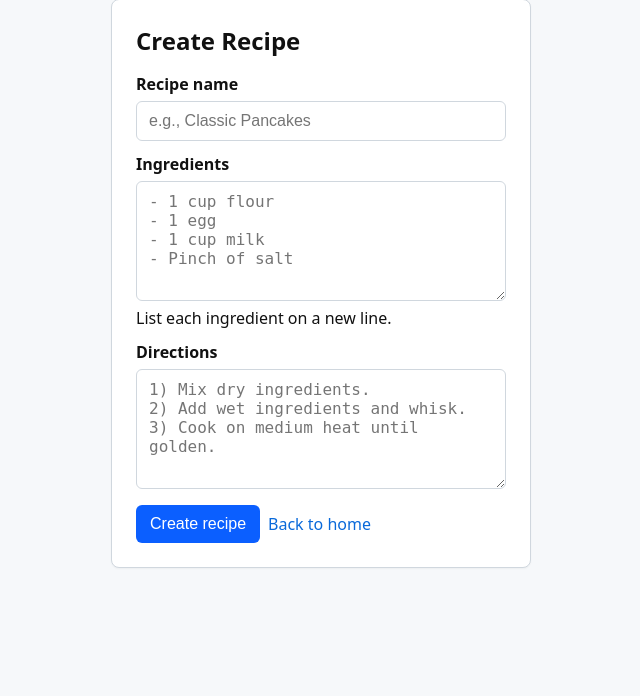
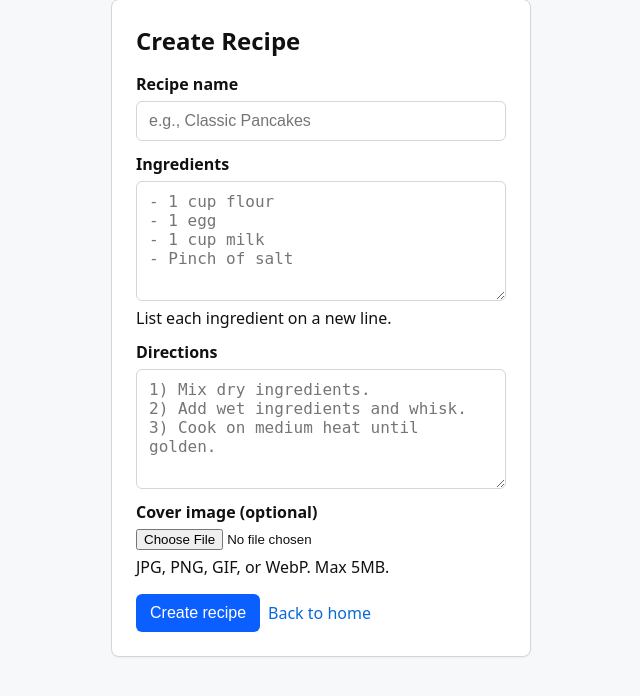
Before and after one commit to FenixHongell/UniAssigment-FoodRecipeApp, a Flask app: page /create_recipe in a window 1280 px wide. Shown: the part 41-737 px from the top of the page, without its empty margins (319-959 px from the left). Run offline with Flask 3, Linux system fonts and the light colour scheme; the visitor is signed in with stand-in values (Sample User, id 1).

Commit message:
Add cover image support for recipes
- Updated `createRecipe.html` form to accept optional cover image uploads (max 5MB, JPG/PNG/GIF/WebP).
- Created `recipe_images` table in the database to store cover images with MIME types.
- Enhanced `app.py` to handle image upload, validation, and storage during recipe creation.
- Implemented `/recipes/<recipe_id>/cover` route to serve recipe cover images.
- Updated `recipe.html` to display cover images if available.
- Added `.cover` and `.cover-image` styles to `recipe.css`.
- Increased `max-returns` in `.pylintrc` for improved compatibility.

```diff
--- a/app.py
+++ b/app.py
@@ -1,6 +1,6 @@
 import hashlib
 import secrets
-from flask import Flask, render_template, request, redirect, session, abort
+from flask import Flask, render_template, request, redirect, session, abort, make_response
 from helpers import execute_cmd, run_query, get_avg_rating, validate_credentials
 
 app = Flask(__name__)
@@ -115,6 +115,27 @@ def create_recipe():
         ingredients = request.form.get('ingredients')
         directions = request.form.get('directions')
 
+        # Save image if exists
+        file = request.files.get('cover')
+        image_bytes = None
+        mime_type = None
+        if file and file.filename:
+            data = file.read()
+            if len(data) > 5 * 1024 * 1024:
+                return render_template("createRecipe.html", error="Image too large (max 5MB)")
+            header = data[:12]
+            if header.startswith(b"\xff\xd8\xff"):
+                mime_type = "image/jpeg"
+            elif header.startswith(b"\x89PNG\r\n\x1a\n"):
+                mime_type = "image/png"
+            elif header.startswith(b"GIF87a") or header.startswith(b"GIF89a"):
+                mime_type = "image/gif"
+            elif header[:4] == b"RIFF" and header[8:12] == b"WEBP":
+                mime_type = "image/webp"
+            else:
+                return render_template("createRecipe.html", error="Unsupported image format. Use JPG, PNG, GIF, or WebP.")
+            image_bytes = data
+
         if not name or name.strip() == "":
             return render_template("createRecipe.html", error="Recipe name is required")
         if not ingredients or ingredients.strip() == "":
@@ -122,8 +143,13 @@ def create_recipe():
         if not directions or directions.strip() == "":
             return render_template("createRecipe.html", error="Directions are required")
 
-        execute_cmd("INSERT INTO recipes (name, ingredients, directions, user_id) VALUES (?, ?, ?, ?)",
-                    [name, ingredients, directions, session["user_id"]])
+        cur = execute_cmd("INSERT INTO recipes (name, ingredients, directions, user_id) VALUES (?, ?, ?, ?)",
+                          [name, ingredients, directions, session["user_id"]])
+        recipe_id = cur.lastrowid
+
+        if image_bytes is not None:
+            execute_cmd("INSERT OR REPLACE INTO recipe_images (recipe_id, image, mime_type) VALUES (?, ?, ?)",
+                        [recipe_id, image_bytes, mime_type])
 
         return redirect("/")
 
@@ -246,7 +272,18 @@ def rate():
 @app.route("/recipes/<int:recipe_id>", methods=["GET"])
 def recipe(recipe_id: int):
     require_login()
-    result = run_query("SELECT id, name, ingredients, directions FROM recipes WHERE id = ?", [recipe_id])
+    result = run_query(
+        """
+        SELECT r.id,
+               r.name,
+               r.ingredients,
+               r.directions,
+               EXISTS(SELECT 1 FROM recipe_images i WHERE i.recipe_id = r.id) AS has_image
+        FROM recipes r
+        WHERE r.id = ?
+        """,
+        [recipe_id]
+    )
     if len(result) == 0:
         abort(404)
 
@@ -305,3 +342,28 @@ def delete_comment():
     execute_cmd("DELETE FROM comments WHERE id = ? AND recipe_id = ? AND user_id = ?", [comment_id, recipe_id, user_id])
 
     return redirect(f"/recipes/{recipe_id}")
+
+@app.route("/recipes/<int:recipe_id>/cover", methods=["GET"])
+def recipe_cover(recipe_id: int):
+    require_login()
+    row = run_query("SELECT image, mime_type FROM recipe_images WHERE recipe_id = ? LIMIT 1", [recipe_id])
+    if not row:
+        abort(404)
+    data: bytes = row[0][0]
+    ctype = row[0][1] or "application/octet-stream"
+
+    # Fallback if mime_type missing
+    if ctype == "application/octet-stream":
+        if data.startswith(b"\xff\xd8\xff"):
+            ctype = "image/jpeg"
+        elif data.startswith(b"\x89PNG\r\n\x1a\n"):
+            ctype = "image/png"
+        elif data.startswith(b"GIF87a") or data.startswith(b"GIF89a"):
+            ctype = "image/gif"
+        elif data[:4] == b"RIFF" and data[8:12] == b"WEBP":
+            ctype = "image/webp"
+
+    resp = make_response(data)
+    resp.headers["Content-Type"] = ctype
+    resp.headers["Cache-Control"] = "public, max-age=86400"
+    return resp
--- a/schema.sql
+++ b/schema.sql
@@ -35,3 +35,10 @@ CREATE TABLE ratings (
     FOREIGN KEY (recipe_id) REFERENCES recipes(id),
     FOREIGN KEY (user_id) REFERENCES users(id)
 );
+
+CREATE TABLE recipe_images (
+    recipe_id INTEGER PRIMARY KEY,
+    image BLOB NOT NULL,
+    mime_type TEXT,
+    FOREIGN KEY (recipe_id) REFERENCES recipes(id) ON DELETE CASCADE
+);
--- a/templates/createRecipe.html
+++ b/templates/createRecipe.html
@@ -17,7 +17,7 @@
         </div>
         {% endif %}
 
-        <form action="/create_recipe" method="post" novalidate>
+        <form action="/create_recipe" method="post" enctype="multipart/form-data" novalidate>
             <input type="hidden" name="csrf_token" value="{{ session.csrf_token }}">
             <div class="field">
                 <label for="name">Recipe name</label>
@@ -54,6 +54,12 @@
 3) Cook on medium heat until golden."></textarea>
             </div>
 
+            <div class="field">
+                <label for="cover">Cover image (optional)</label>
+                <input id="cover" name="cover" type="file" accept="image/*">
+                <div class="hint">JPG, PNG, GIF, or WebP. Max 5MB.</div>
+            </div>
+
             <div class="actions">
                 <button type="submit">Create recipe</button>
                 <a href="/">Back to home</a>
--- a/templates/recipe.html
+++ b/templates/recipe.html
@@ -17,6 +17,12 @@
             <a href="/">Home</a>
         </div>
     </div>
+
+    {% if recipe[4] %}
+    <figure class="cover">
+        <img class="cover-image" src="/recipes/{{ recipe[0] }}/cover" alt="Cover image for {{ recipe[1] }}">
+    </figure>
+    {% endif %}
 
     <section>
         <div class="section-title">Ingredients</div>
```
Also changed, not shown: static/css/recipe.css (+13 -0 lines), 1 other file.
